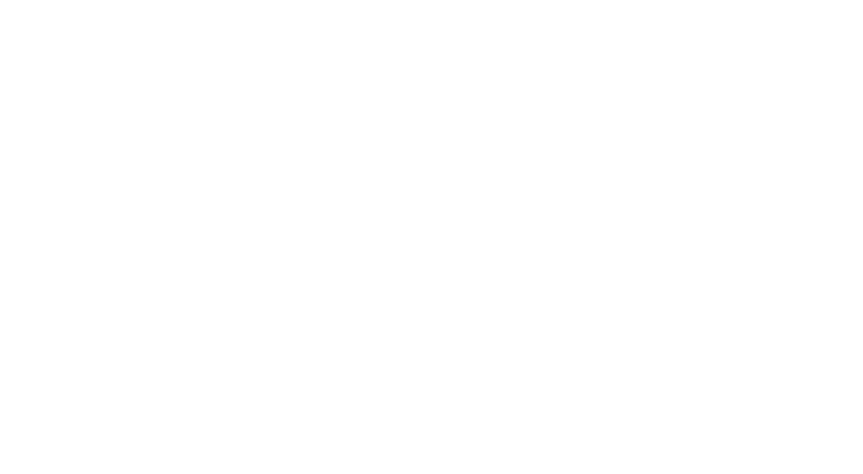
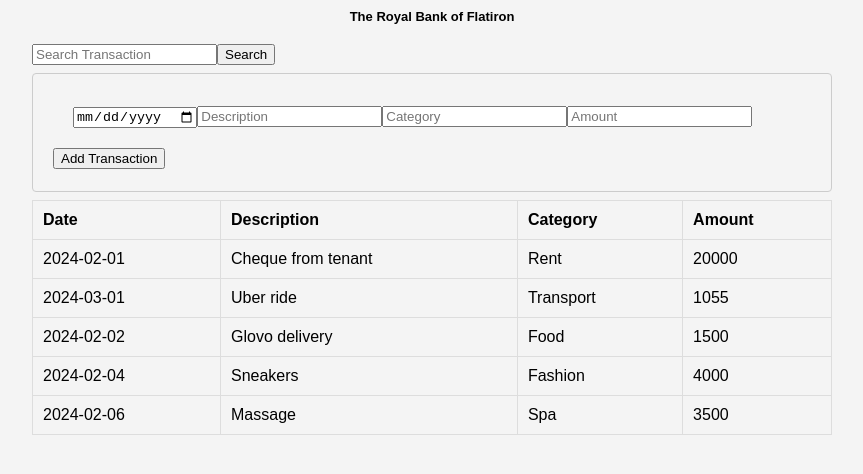
Before and after one commit to adhiambos/bank-of-flatiron, a React (Create React App) app in the folder bank-of-flatiron/: page / in a window 1280 px wide. Shown: the top 474 px of the page, without its empty margins (208-1071 px from the left). Built offline with nearby package versions, Linux system fonts and the light colour scheme.

Commit message:
add array of data

```diff
--- a/bank-of-flatiron/public/index.html
+++ b/bank-of-flatiron/public/index.html
@@ -14,6 +14,7 @@
         <title>Bank of Flatiron</title>
   </head>
   <body>
+  <h1>The Royal Bank of Flatiron</h1>
     <noscript>You need to enable JavaScript to run this app.</noscript>
     <div id="root"></div>
         </body>
--- a/bank-of-flatiron/src/App.css
+++ b/bank-of-flatiron/src/App.css
@@ -1,38 +1,36 @@
-.App {
-  text-align: center;
+body {
+ font-family: Arial, sans-serif;
+ background-color: #f4f4f4;
+ margin: 0;
+ padding: 0;
 }
-
-.App-logo {
-  height: 40vmin;
-  pointer-events: none;
+#root {
+ max-width: 800px;
+ margin: 0 auto;
+ padding: 20px;
 }
-
-@media (prefers-reduced-motion: no-preference) {
-  .App-logo {
-    animation: App-logo-spin infinite 20s linear;
-  }
+table {
+ width: 100%;
+ border-collapse: collapse;
 }
-
-.App-header {
-  background-color: #282c34;
-  min-height: 100vh;
-  display: flex;
-  flex-direction: column;
-  align-items: center;
-  justify-content: center;
-  font-size: calc(10px + 2vmin);
-  color: white;
+th, td {
+ padding: 10px;
+ text-align: left;
+ border: 1px solid #ddd;
 }
-
-.App-link {
-  color: #61dafb;
+.TransactionDetails{
+  padding: 20px;
+  margin-right: 10px;
 }
-
-@keyframes App-logo-spin {
-  from {
-    transform: rotate(0deg);
-  }
-  to {
-    transform: rotate(360deg);
-  }
+.AddTransaction{
+  width: 100%;
+  padding: 12px 20px;
+  margin: 8px 0;
+  display: inline-block;
+  border: 1px solid #ccc;
+  border-radius: 4px;
+  box-sizing: border-box;
 }
+.AddForm{
+  margin-bottom: 10px;
+}
--- a/bank-of-flatiron/src/App.js
+++ b/bank-of-flatiron/src/App.js
@@ -1,9 +1,18 @@
+
 
 import './App.css';
+import AddTransaction from './components/AddTransaction';
+import Search from './components/Search';
+import Table from './components/Table';
+
 
 function App() {
   return (
     <div className="App">
+    <Search/>
+    <AddTransaction/>
+    <Table/>
+
 
     </div>
   );
--- /dev/null
+++ b/bank-of-flatiron/src/components/AddTransaction.js
@@ -0,0 +1,42 @@
+import React, { useState } from 'react';
+
+
+const AddTransaction = ({ onAdd }) => {
+  const [transaction, setTransaction] = useState({
+    date: "",
+    description: "",
+    category: "",
+    amount: "",
+  });
+
+  const handleChange = (e) => {
+    setTransaction({...transaction, [e.target.name]: e.target.value });
+  };
+
+  const handleSubmit = (e) => {
+    e.preventDefault();
+    onAdd(transaction);
+    setTransaction({
+      date: "",
+      description: "",
+      category: "",
+      amount: "",
+    });
+  };
+
+  return (
+    <form className="AddTransaction" onSubmit={handleSubmit}>
+      <div className="TransactionDetails">
+        <input type="date" name="date" onChange={handleChange} />
+        <input type="text" placeholder="Description" name="description" onChange={handleChange} />
+        <input type="text" placeholder="Category" name="category" onChange={handleChange} />
+        <input type="text" placeholder="Amount" name="amount" onChange={handleChange} />
+      </div>
+      <div className="AddForm">
+        <input type="submit" value="Add Transaction" />
+      </div>
+    </form>
+  );
+};
+
+export default AddTransaction;
--- /dev/null
+++ b/bank-of-flatiron/src/components/Search.js
@@ -0,0 +1,27 @@
+import React, { useState } from 'react';
+
+function Search() {
+const [searchInput, setSearchInput] = useState('');
+
+const handleSearchChange = (event) => {
+setSearchInput(event.target.value);
+};
+
+const handleSearchSubmit = () => {
+console.log('Search submitted:', searchInput);
+};
+
+return (
+<form className='search'>
+<input
+type="text"
+value={searchInput}
+onChange={handleSearchChange}
+placeholder="Search Transaction"
+/>
+<button onClick={handleSearchSubmit}>Search</button>
+</form>
+);
+}
+
+export default Search;
--- /dev/null
+++ b/bank-of-flatiron/src/components/Table.js
@@ -0,0 +1,64 @@
+const Table = () => {
+
+    const transaction = [
+{
+Date: "2024-02-01",
+Description: "Cheque from tenant",
+Category: "Rent",
+Amount: 20000
+},
+{
+Date: "2024-03-01",
+Description: "Uber ride",
+Category: "Transport",
+Amount: 1055
+},
+{
+Date: "2024-02-02",
+Description: "Glovo delivery",
+Category: "Food",
+Amount: 1500
+},
+{
+Date: "2024-02-04",
+Description: "Sneakers",
+Category: "Fashion",
+Amount: 4000
+},
+{
+Date: "2024-02-06",
+Description: "Massage",
+Category: "Spa",
+Amount: 3500
+}
+    ]
+    return (
+        <div>
+        <table>
+        <thead>
+        <tr>
+        <th>Date</th>
+        <th>Description</th>
+        <th>Category</th>
+        <th>Amount</th>
+        </tr>
+        </thead>
+        <tbody>
+        {transaction.map((value,key)=>{
+            return(
+                <tr>
+                <td>{value.Date}</td>
+                <td>{value.Description}</td>
+                <td>{value.Category}</td>
+                <td>{value.Amount}</td>
+                </tr>
+            )
+        })}
+        </tbody>
+        </table>
+
+        </div>
+     );
+}
+
+export default Table;
--- a/bank-of-flatiron/src/index.css
+++ b/bank-of-flatiron/src/index.css
@@ -1,13 +1,7 @@
-body {
-  margin: 0;
-  font-family: -apple-system, BlinkMacSystemFont, 'Segoe UI', 'Roboto', 'Oxygen',
-    'Ubuntu', 'Cantarell', 'Fira Sans', 'Droid Sans', 'Helvetica Neue',
-    sans-serif;
-  -webkit-font-smoothing: antialiased;
-  -moz-osx-font-smoothing: grayscale;
+h1{
+  text-align: center;
+  margin-bottom: 0px;
+  font-size: small;
+
+
 }
-
-code {
-  font-family: source-code-pro, Menlo, Monaco, Consolas, 'Courier New',
-    monospace;
-}
```
